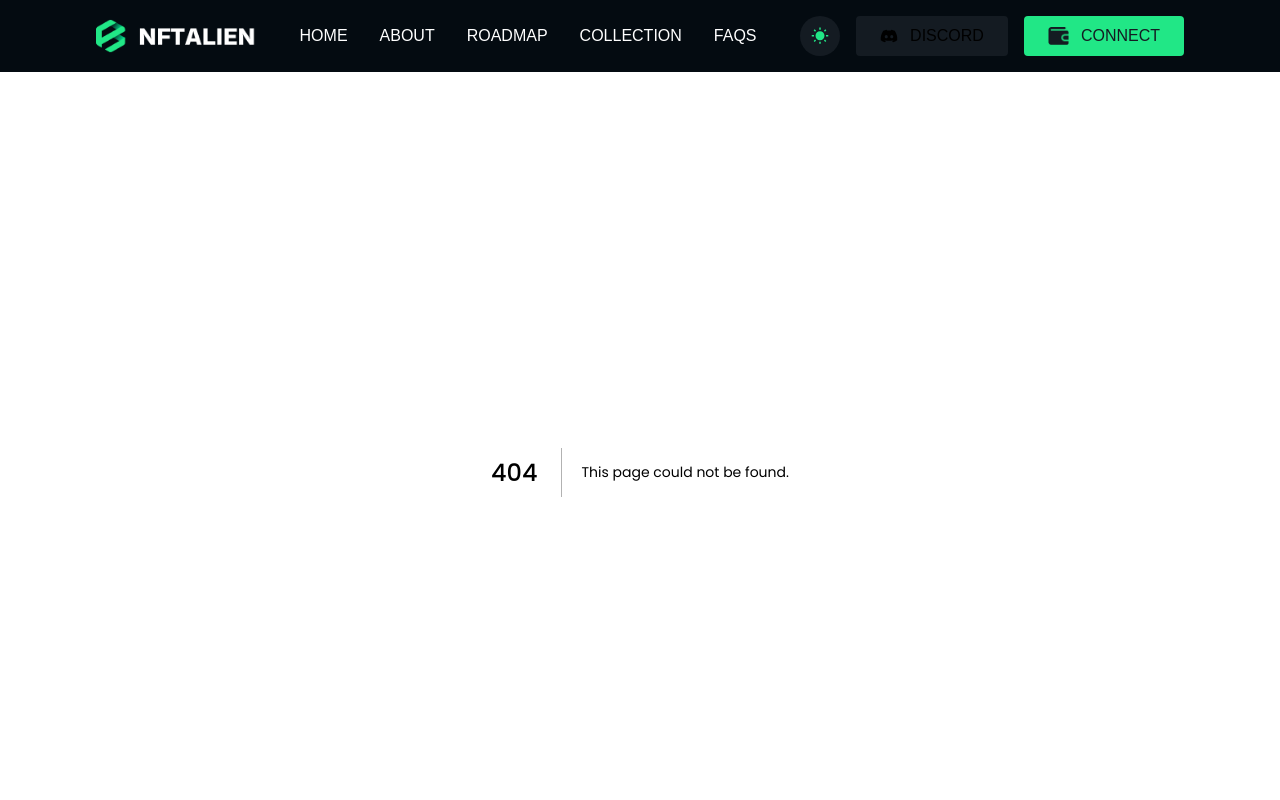
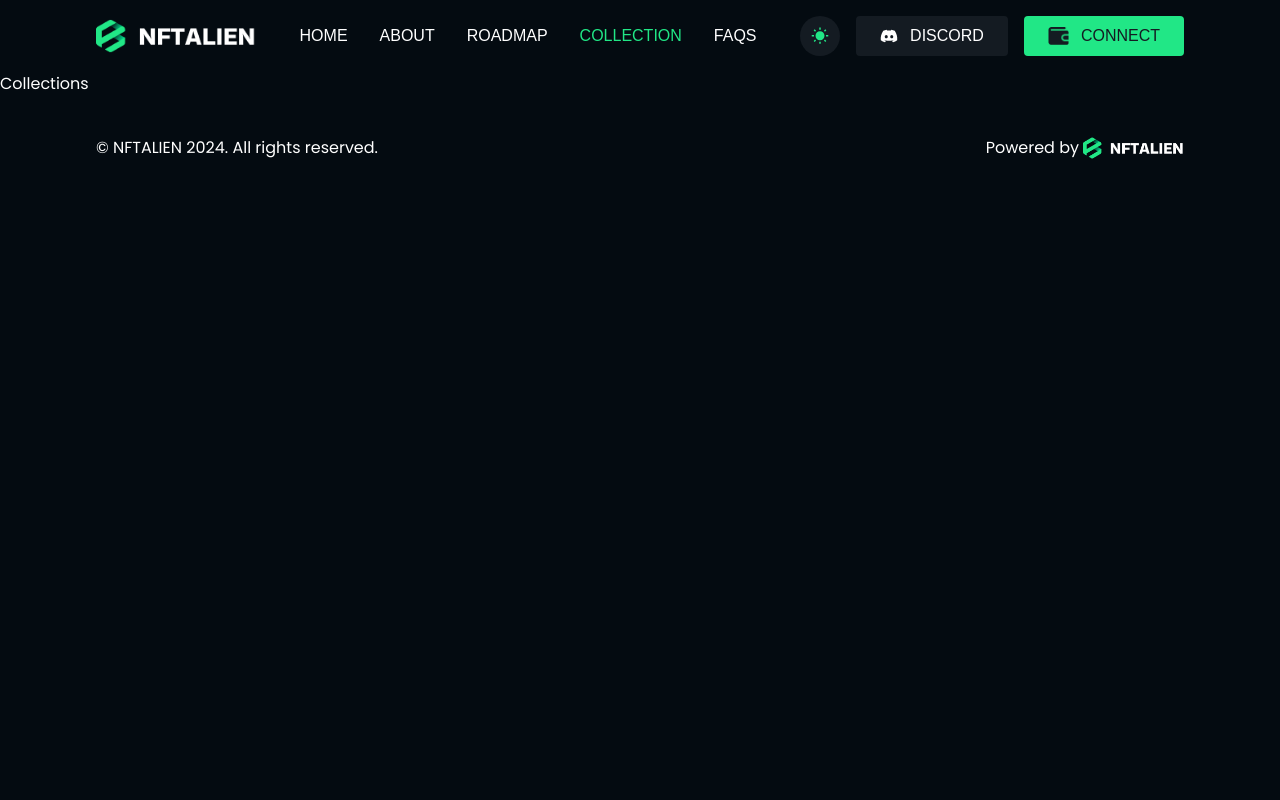
Before and after one commit to gift56/nftalien, a Next.js app: page /collections in a window 1280 px wide. Before the commit this address had no page. Shown: the top 800 px of the page. Built offline with nearby package versions, Linux system fonts and the light colour scheme; a web font is replaced by a local one.

Commit message:
working on collections

```diff
--- /dev/null
+++ b/app/about/page.tsx
@@ -0,0 +1,7 @@
+import React from "react";
+
+const Aboutpage = () => {
+  return <main>Aboutpage</main>;
+};
+
+export default Aboutpage;
--- /dev/null
+++ b/app/collections/page.tsx
@@ -0,0 +1,7 @@
+import React from "react";
+
+const Collections = () => {
+  return <main>Collections</main>;
+};
+
+export default Collections;
--- /dev/null
+++ b/app/faqs/page.tsx
@@ -0,0 +1,5 @@
+const Faqs = () => {
+  return <main>Faqs</main>;
+};
+
+export default Faqs;
--- /dev/null
+++ b/app/roadmap/page.tsx
@@ -0,0 +1,5 @@
+const Roadmap = () => {
+  return <main>Roadmap</main>;
+};
+
+export default Roadmap;
--- a/components/Collections.tsx
+++ b/components/Collections.tsx
@@ -1,6 +1,7 @@
 import { collectionData } from "@/utils/constant";
 import Image from "next/image";
 import { MotionContainer } from "./MotionContainer";
+import Link from "next/link";
 
 const Collections = () => {
   const stagger = 0.25;
@@ -55,6 +56,11 @@ const Collections = () => {
               </MotionContainer>
             ))}
           </div>
+          <Link href="/collections">
+            <button className="w-fit py-2 px-6 flex items-center justify-center gap-3 bg-primary rounded hover:opacity-80 transition-all duration-300">
+              View All
+            </button>
+          </Link>
         </div>
       </div>
     </section>
--- a/components/Header.tsx
+++ b/components/Header.tsx
@@ -5,6 +5,7 @@ import Link from "next/link";
 import { useEffect, useRef, useState } from "react";
 import { MdClose, MdWbSunny } from "react-icons/md";
 import { FaBars, FaDiscord } from "react-icons/fa";
+import { usePathname } from "next/navigation";
 
 const navLinks = [
   {
@@ -14,28 +15,28 @@ const navLinks = [
 
   {
     text: "About",
-    href: "/",
+    href: "/about",
   },
 
   {
     text: "roadmap",
-    href: "/",
+    href: "/roadmap",
   },
 
   {
     text: "COLLECTION",
-    href: "/",
+    href: "/collections",
   },
 
   {
     text: "FAQS",
-    href: "/",
+    href: "/faqs",
   },
 ];
 
 const Header = () => {
   const [mobileNav, setMobileNav] = useState<boolean>(false);
-
+  const pathname = usePathname();
   const modalRef = useRef<HTMLDivElement>(null);
 
   useEffect(() => {
@@ -76,7 +77,9 @@ const Header = () => {
               <Link
                 href={item.href}
                 key={index}
-                className="text-base uppercase font-normal text-white font-bak flex items-center justify-start gap-2 cursor-pointer hover:text-primary transition-all duration-300"
+                className={`text-base uppercase font-normal font-bak flex items-center justify-start gap-2 cursor-pointer hover:text-primary transition-all duration-300 ${
+                  pathname === item.href ? "text-primary" : "text-white"
+                }`}
               >
                 {item.text}
               </Link>
```
